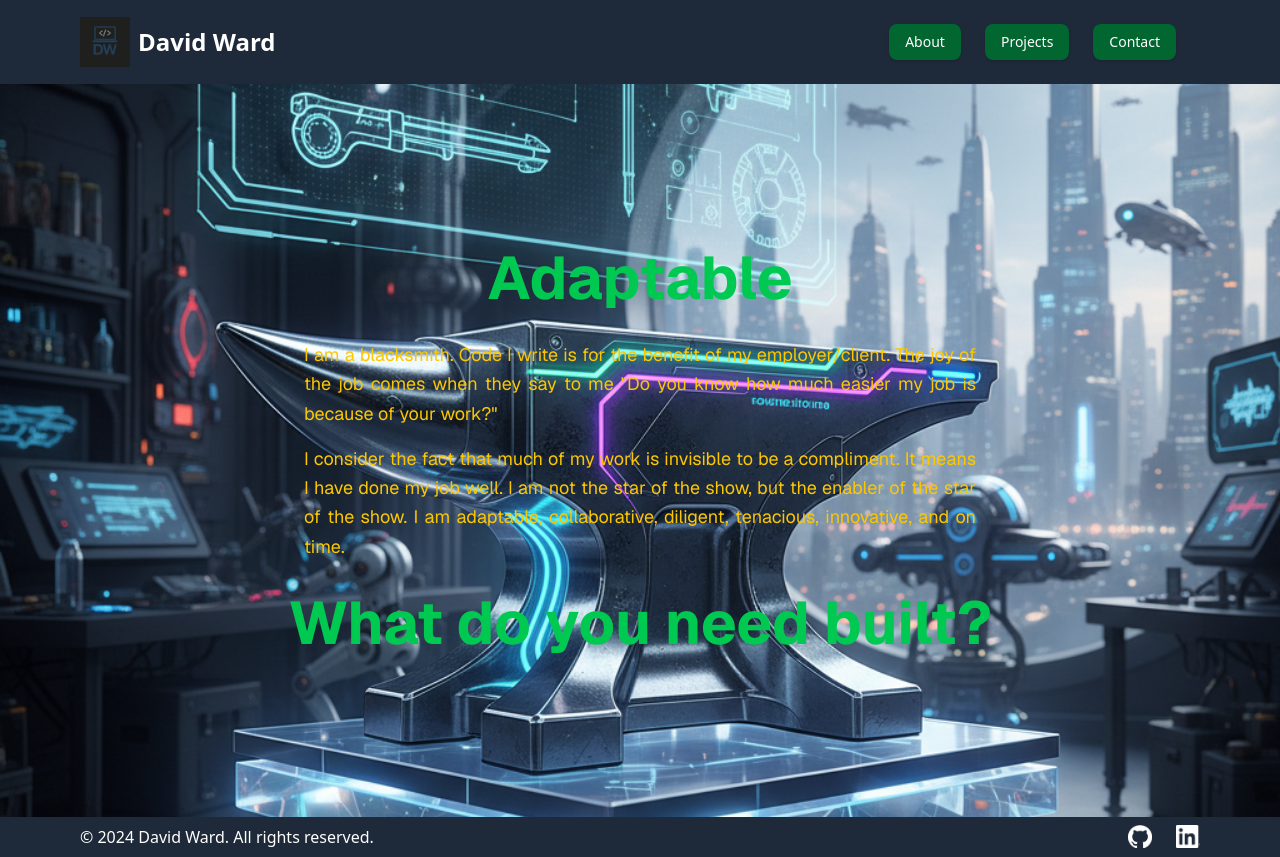
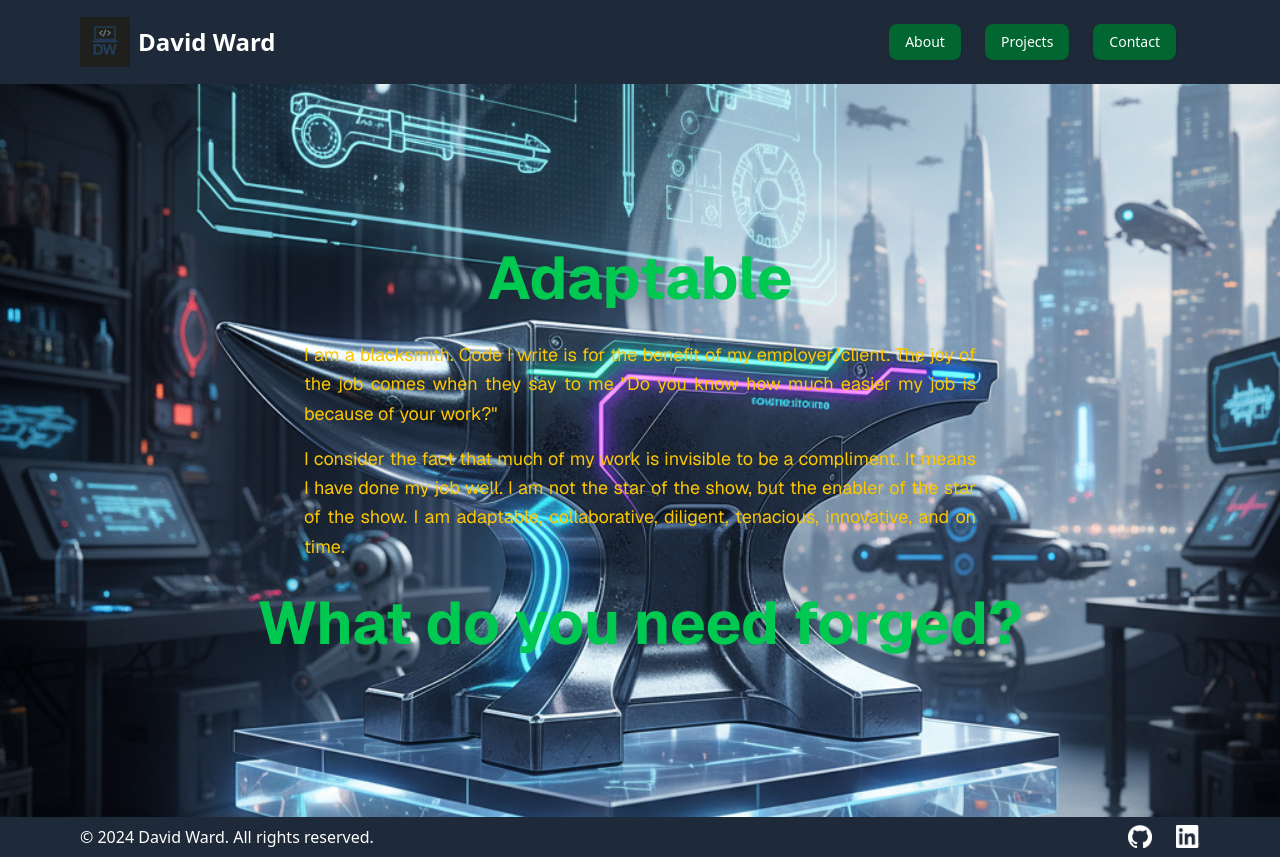
Before and after one commit to david-briarcreekenergy/intern-portfolio-david-ward, a Next.js app: page / in a window 1280 px wide. Built offline with nearby package versions, Linux system fonts and the light colour scheme.

Commit message:
change wording in "What do you need"

```diff
--- a/src/app/page.tsx
+++ b/src/app/page.tsx
@@ -4,7 +4,7 @@ export default function Home() {
   const content = `I am a blacksmith.  Code I write is for the benefit of my employer/client.  The joy of the job comes when they say to me "Do you know how much easier my job is because of your work?" \n\n
   I consider the fact that much of my work is invisible to be a compliment.  It means I have done my job well.  I am not the star of the show, but the enabler of the star of the show.  I am adaptable, collaborative, diligent, tenacious, innovative, and on time.`;
 
-  const whatDoYouNeededBuilt = `What do you need built?`;
+  const whatDoYouNeededForged = `What do you need forged?`;
 
   return (
     <div className="font-sans grid grid-rows-[20px_1fr_20px] items-center justify-items-center min-h-[calc(100vh-108px)] p-4 pb-8 gap-4 sm:p-8 sm:pb-20 sm:gap-8 lg:gap-16 lg:p-20 bg-cover bg-center bg-no-repeat bg-[url('/anvil.png')]">
@@ -15,7 +15,7 @@ export default function Home() {
         </section>
 
         {/* Description Section */}
-        <div
+        <section
           id="desc-section"
           className="max-w-2xl px-2 space-y-3 text-sm leading-relaxed text-gray-600 sm:space-y-4 sm:text-base lg:text-lg dark:text-gray-300 sm:px-0"
         >
@@ -24,11 +24,11 @@ export default function Home() {
               {paragraph.trim()}
             </p>
           ))}
-        </div>
+        </section>
 
         <section className="w-full hero">
           <h1 className="px-2 text-2xl font-bold text-green-500 sm:text-3xl md:text-4xl lg:text-5xl xl:text-6xl dark:text-white sm:px-0">
-            {whatDoYouNeededBuilt}
+            {whatDoYouNeededForged}
           </h1>
         </section>
       </main>
```
